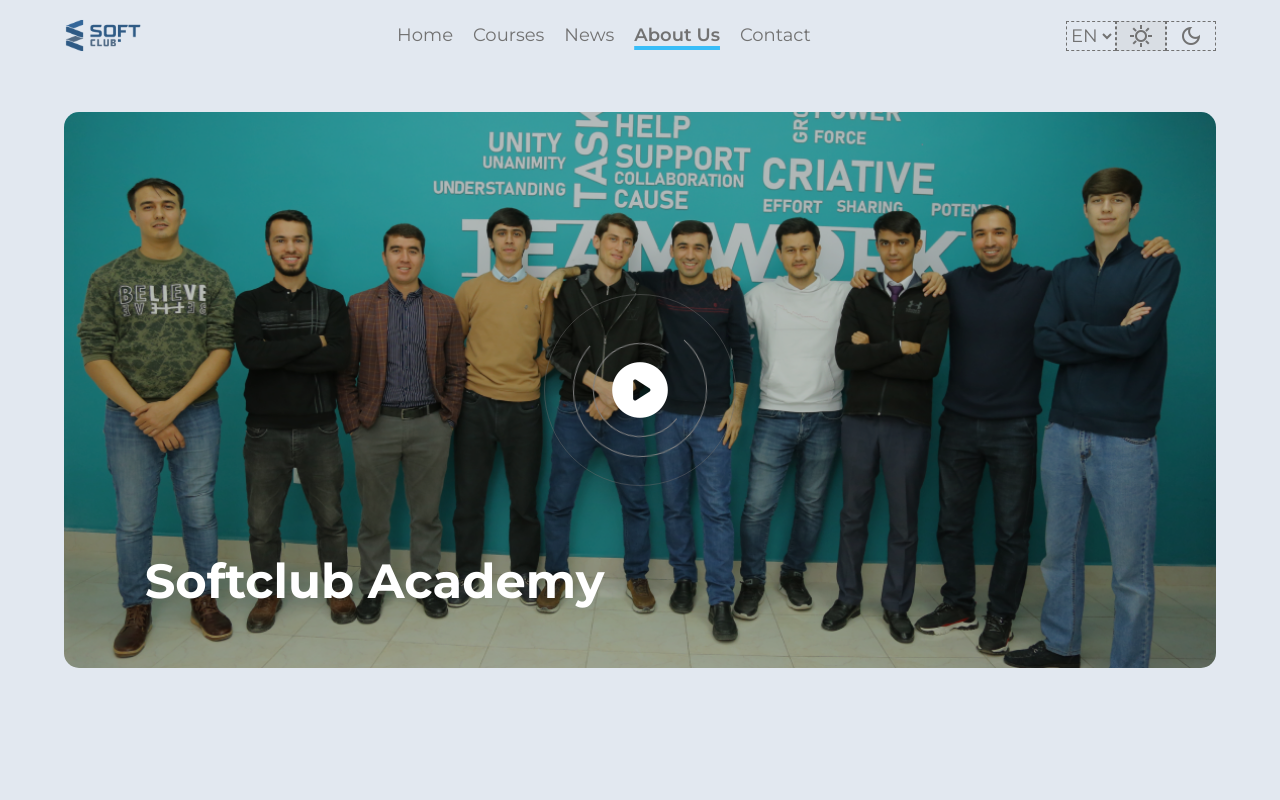
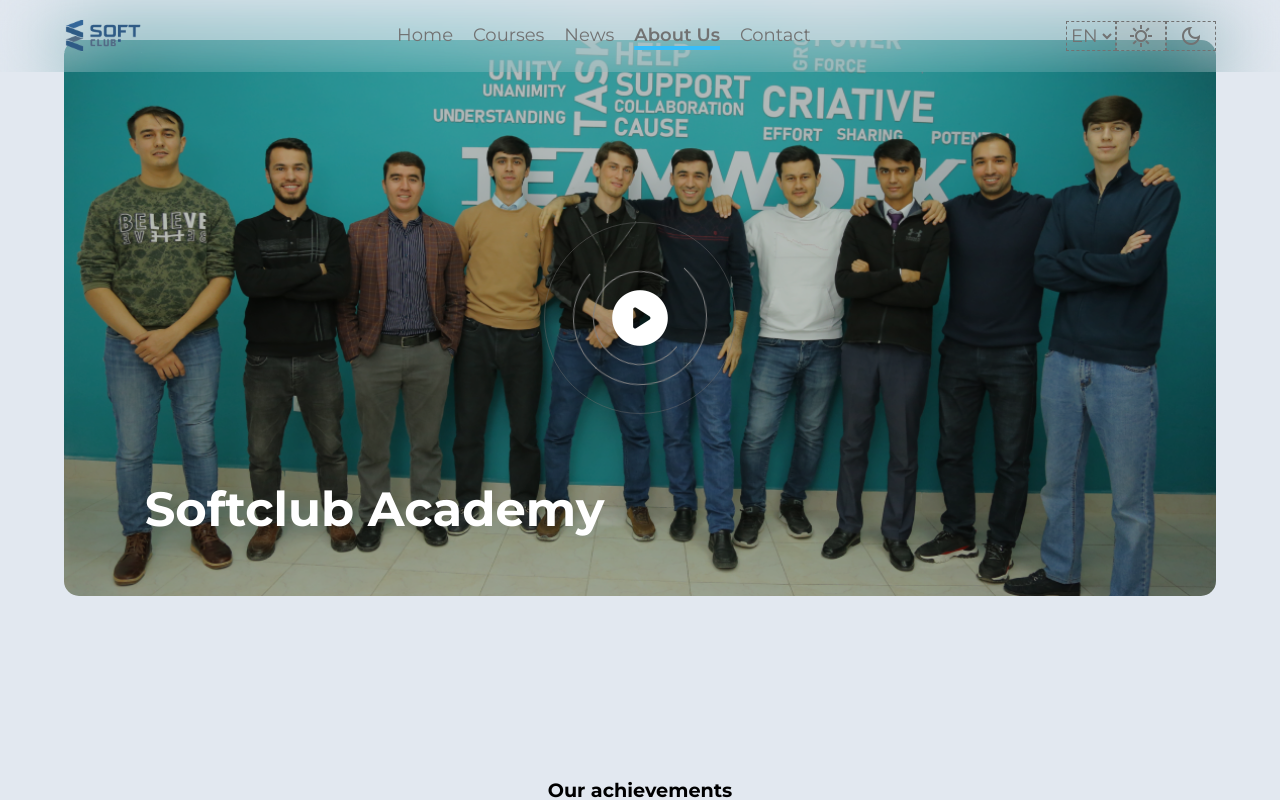
Before and after one commit to islom2202/softclub, a React (Vite) app: page /about in a window 1280 px wide. Shown: the top 800 px of the page. Built offline with nearby package versions, Linux system fonts and the light colour scheme.

Commit message:
commented the part of code that is not working somewhat in production

```diff
--- a/src/styles/components/_hero.scss
+++ b/src/styles/components/_hero.scss
@@ -5,10 +5,12 @@
 // mobile
 .hero {
   @include grid();
+  gap: 5rem;
   justify-items: center;
   align-items: center;
   padding-inline: $mobile-inline;
-  padding-bottom: 5rem;
+  padding-bottom: 10rem;
+  padding-top: map-get($header-height, mobile);
   max-height: map-get($hero-height, mobile);
   &__content {
     order: 1;
@@ -74,6 +76,7 @@
   .hero {
     padding-inline: $desktop-inline;
     height: map-get($hero-height, desktop);
+    padding-top: map-get($header-height, desktop);
     &__contentClass {
       h3 {
         padding-right: 50%;
--- a/src/styles/layouts/_header.scss
+++ b/src/styles/layouts/_header.scss
@@ -6,22 +6,23 @@
 .header{
   padding-inline: $mobile-inline;
   min-height: map-get($header-height, mobile);
-  position: sticky;
+  position: fixed;
   padding-block: 1.2rem;
   inset: 0 0 auto 0;
   z-index: 99;
   width: 100%;
   backdrop-filter: blur(40px);
-  animation: scroll-down forwards;
-  animation-timeline: scroll();
-  animation-range-start: map-get($header-height, mobile); // I added it because background-transparency causing background white-like effect, just delete it to witness it yourself
-  animation-range-end: map-get($header-height, mobile);
-  @keyframes scroll-down {
-    to{
-      background-color: transparent;
-      box-shadow: 0 2px 10px 0 rgba(0, 0, 0, 0.074);
-    }
-  }
+  // background-color: $light-hero;
+  // animation: none; // if animation below does not work that for not causing any issues for production I have set it to none
+  // animation: scroll-down forwards;
+  // animation-timeline: scroll();
+  // animation-range-start: map-get($header-height, mobile); // I added it because background-transparency causing background white-like effect, just delete it to witness it yourself
+  // @keyframes scroll-down {
+  //   to{
+  //     background-color: transparent;
+  //     box-shadow: 0 2px 10px 0 rgba(0, 0, 0, 0.074);
+  //   }
+  // }
   &__aside{
     @include flex(center, space-between);
     &__logo{
--- a/src/styles/usuals/_themes.scss
+++ b/src/styles/usuals/_themes.scss
@@ -1,10 +1,9 @@
 @use "../usuals/colors" as *;
-
+@use "../usuals/measures" as *;
 //---------- light theme
 .app{
 
   .header{
-    background-color: $light-hero;
     a,select,button,.material-symbols-outlined{
       color: $gray;
       background-color: transparent;
```
Also changed, not shown: 1 other file (tests, documents, lock files or other folders).
